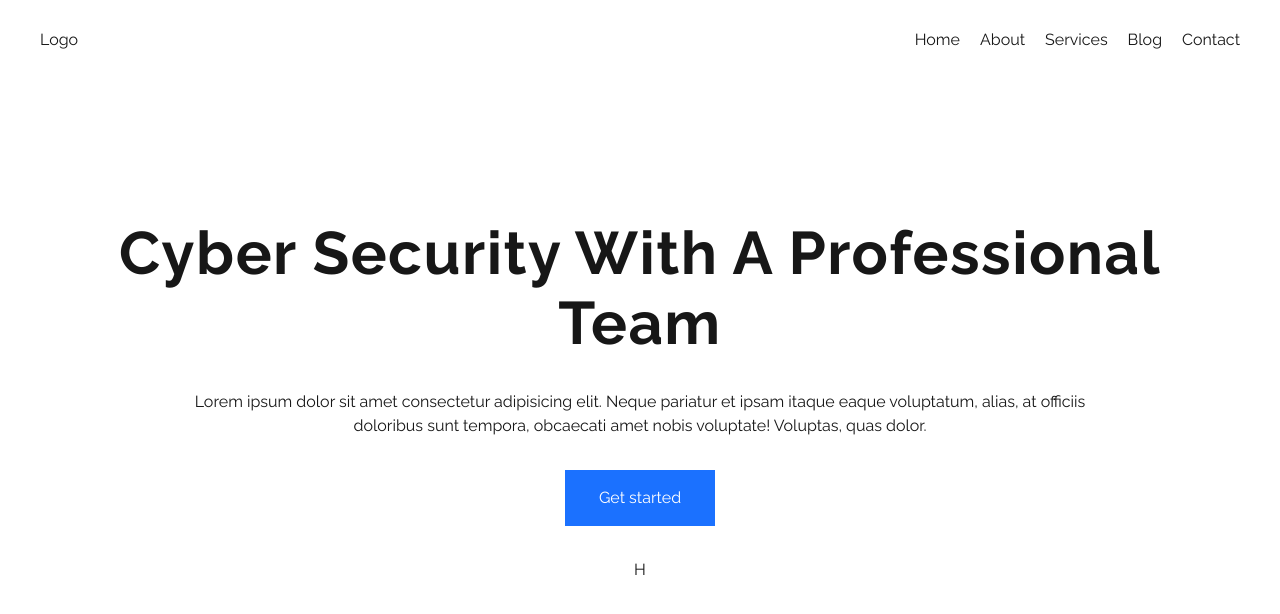
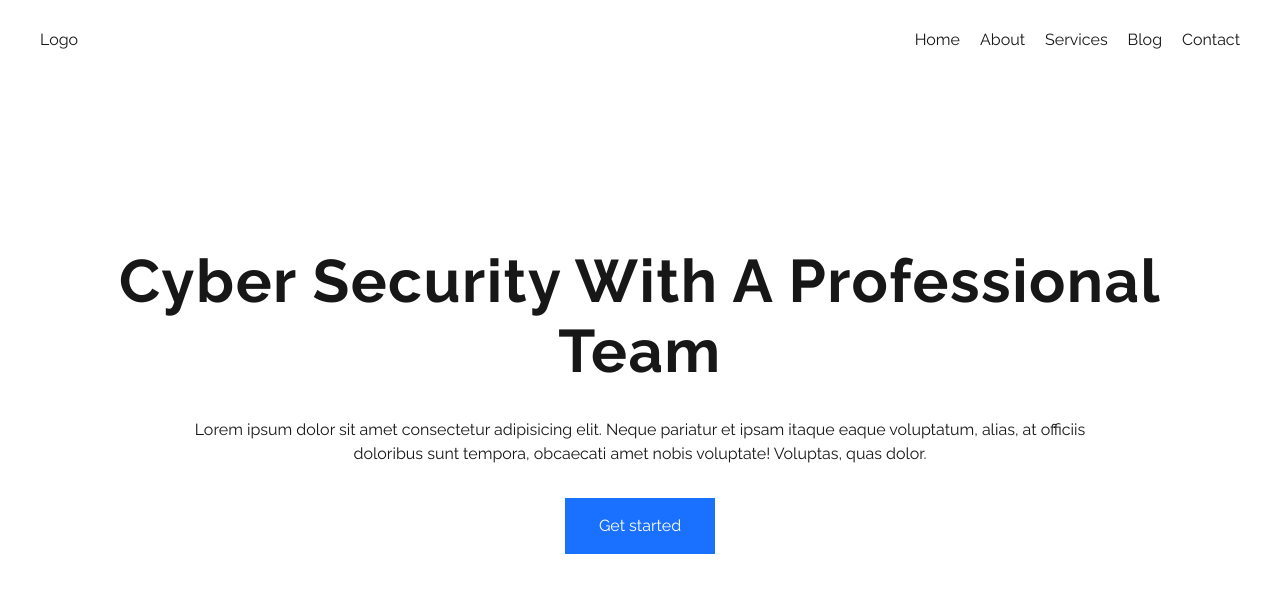
Before and after one commit to AbdullahIsmail2/cyber-alley, a Next.js app: page / in a window 1280 px wide. Shown: the top 614 px of the page. Built offline with nearby package versions, Linux system fonts and the light colour scheme.

Commit message:
removed empty div

```diff
--- a/app/Components/Hero.tsx
+++ b/app/Components/Hero.tsx
@@ -20,9 +20,7 @@ export default function Hero() {
 			<button className="bg-myblue text-white w-[150px] py-4">
 				Get started
 			</button>
-			<div className="half-circle">
-				H
-			</div>
+
 		</section>
 	);
 }
```
